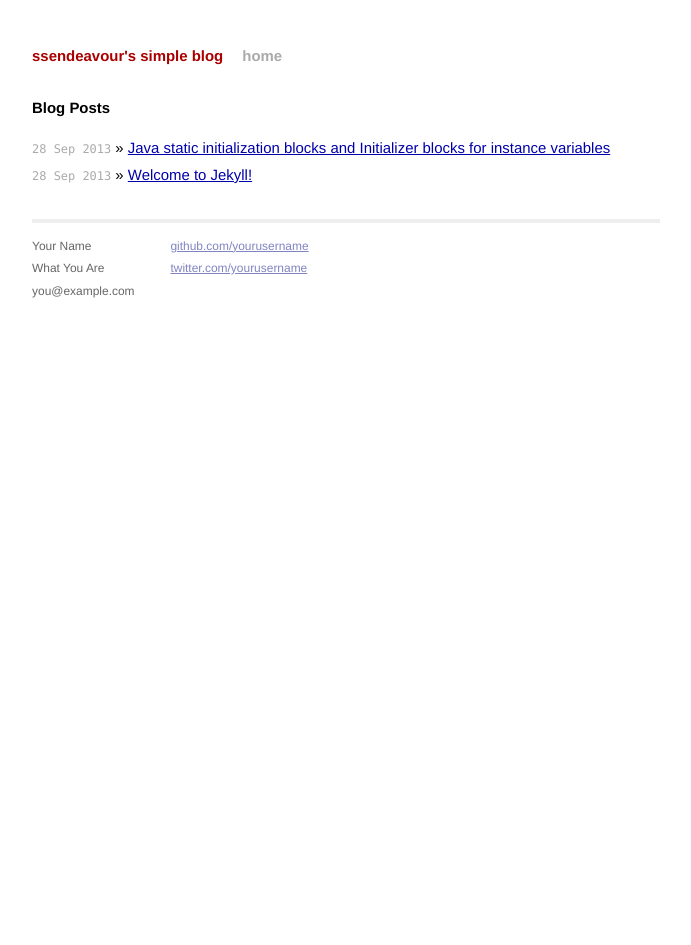
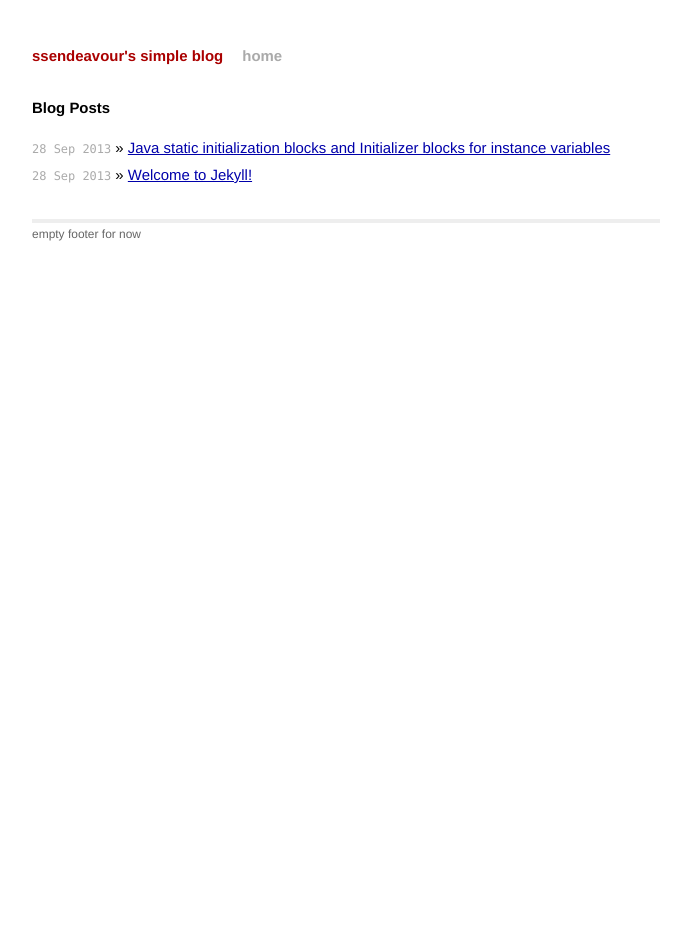
Before and after one commit to ssendeavour/ssendeavour.github.io, a Jekyll site: the page built from index.html, in a window 1280 px wide. Shown: the whole page, without its empty margins (294-985 px from the left). Built offline with Jekyll 4.4.1, drawn with Linux system fonts in a browser that asks for light colours; Markdown is read by kramdown in place of the engine named in the settings.

Commit message:
change footer

```diff
--- a/_layouts/default.html
+++ b/_layouts/default.html
@@ -24,20 +24,7 @@
           {{ content }}
 
           <div class="footer">
-            <div class="contact">
-              <p>
-                Your Name<br />
-                What You Are<br />
-                you@example.com
-              </p>
-            </div>
-            <div class="contact">
-              <p>
-                <a href="https://github.com/yourusername">github.com/yourusername</a><br />
-                <a href="https://twitter.com/yourusername">twitter.com/yourusername</a><br />
-              </p>
-            </div>
-          </div>
+			  empty footer for now
         </div>
 
     </body>
```
